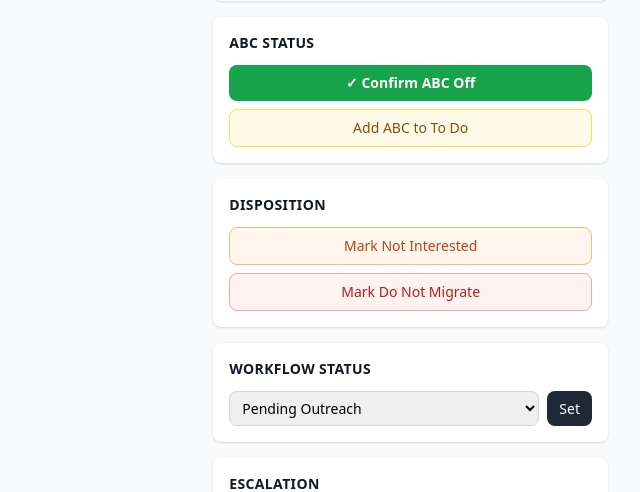
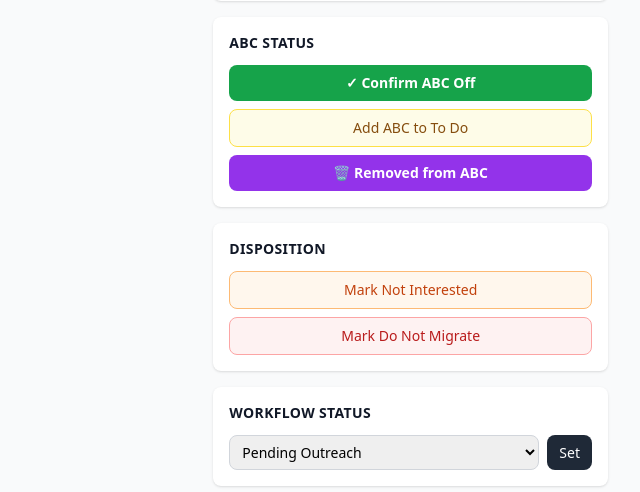
Before and after one commit to TLNTlive/tlnt-gym, a Flask app: page /member/1 in a window 1280 px wide. Shown: the part 661-1153 px from the top of the page, without its empty margins (640-1280 px from the left). Run offline with Flask 3, Linux system fonts and the light colour scheme; the visitor is signed in with stand-in values (Sample User, id 1); data comes from the database, SQL or seed files in the repository; data that the repository does not hold is empty; some libraries are stand-ins or nearby versions.

Commit message:
Add 'Removed from ABC' status with purple highlight and badge

```diff
--- a/call_list_app/app.py
+++ b/call_list_app/app.py
@@ -39,7 +39,7 @@ WORKFLOW_STATUSES = [
 ]
 
 GYMDESK_STATUSES = ['Pending', 'Active', 'Inactive', 'Already Active in Gymdesk']
-ABC_STATUSES = ['Active', 'Off', 'To Do']
+ABC_STATUSES = ['Active', 'Off', 'To Do', 'Removed from ABC']
 ESCALATION_TAGS = ['Alan', 'Coach', 'Mike', 'Other']
 CONTACT_TYPES = ['Call', 'Text', 'Email', 'In Person']
 GYMDESK_OUTCOMES = ['Pending', 'Active', 'Inactive', 'Already Active in Gymdesk', 'Not Interested', 'Do Not Migrate']
--- a/call_list_app/templates/member_detail.html
+++ b/call_list_app/templates/member_detail.html
@@ -151,7 +151,7 @@
             <div class="grid grid-cols-2 sm:grid-cols-4 gap-4 mt-4 p-3 bg-gray-50 rounded-lg">
                 <div>
                     <div class="text-xs text-gray-500 uppercase">ABC Status</div>
-                    <span class="text-sm font-semibold {% if member.abc_status == 'Off' %}text-green-700{% elif member.abc_status == 'Active' %}text-red-600{% else %}text-yellow-600{% endif %}">
+                    <span class="text-sm font-semibold {% if member.abc_status == 'Off' %}text-green-700{% elif member.abc_status == 'Removed from ABC' %}text-purple-700{% elif member.abc_status == 'Active' %}text-red-600{% else %}text-yellow-600{% endif %}">
                         {{ member.abc_status }}
                     </span>
                 </div>
@@ -317,6 +317,12 @@
                         Add ABC to To Do
                     </button>
                 </form>
+                <form method="POST" action="{{ url_for('set_abc', member_id=member.id) }}">
+                    <input type="hidden" name="abc_status" value="Removed from ABC">
+                    <button type="submit" class="w-full px-3 py-2 text-sm font-bold rounded-lg bg-purple-600 text-white hover:bg-purple-700 transition">
+                        🗑 Removed from ABC
+                    </button>
+                </form>
             </div>
         </div>
 
--- a/call_list_app/templates/queue.html
+++ b/call_list_app/templates/queue.html
@@ -52,8 +52,7 @@
             <tbody class="divide-y divide-gray-100">
                 {% for m in members %}
                 <tr class="hover:bg-gray-50 transition
-                    {% if m.workflow_status == 'Critical Action' %}bg-red-50{% endif %}
-                    {% if m.escalated and m.escalation_tag == 'Mike' %}bg-yellow-50{% endif %}"
+                    {% if m.abc_status == 'Removed from ABC' %}bg-purple-50{% elif m.workflow_status == 'Critical Action' %}bg-red-50{% elif m.escalated and m.escalation_tag == 'Mike' %}bg-yellow-50{% endif %}"
                     id="row-{{ m.id }}">
                     <!-- Member Name -->
                     <td class="px-3 py-2 whitespace-nowrap">
@@ -149,6 +148,9 @@
                         {% if m.conversion_priority == 'High' %}
                         <span class="inline-flex items-center px-1.5 py-0.5 rounded text-[10px] font-medium bg-red-100 text-red-600">HIGH</span>
                         {% endif %}
+                        {% if m.abc_status == 'Removed from ABC' %}
+                        <span class="inline-flex items-center px-1.5 py-0.5 rounded text-[10px] font-bold bg-purple-200 text-purple-800">🗑 ABC REMOVED</span>
+                        {% endif %}
                     </td>
                     <!-- Quick Actions -->
                     <td class="px-3 py-2 whitespace-nowrap" x-data="{ open: false }">
```
